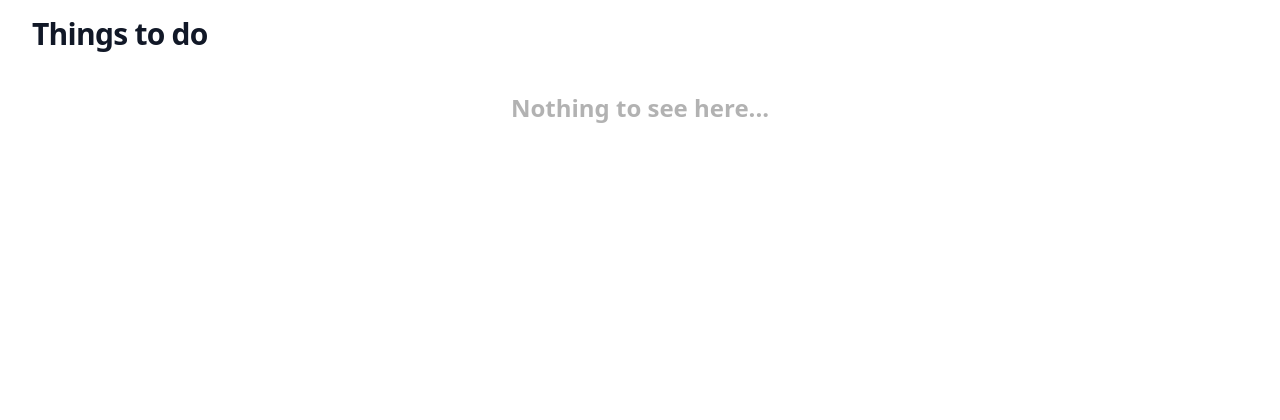
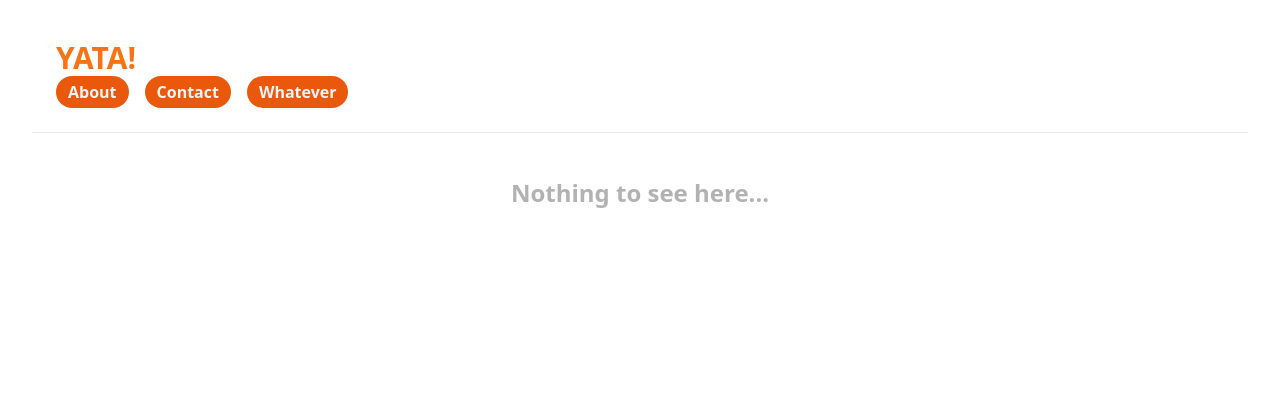
Before and after one commit to cjr47/htmx_alpine_playwright_tutorial, a Django app: page / in a window 1280 px wide. Shown: the top 420 px of the page. Run offline with Django 4.2, Linux system fonts and the light colour scheme; data that the repository does not hold is empty; some libraries are stand-ins or nearby versions.

Commit message:
added dynamic navbar using apline.js

```diff
--- a/yata_config/todos/templates/todos/index.html
+++ b/yata_config/todos/templates/todos/index.html
@@ -6,18 +6,49 @@
     <meta charset="UTF-8">
     <meta name="viewport" content="width=device-width, initial-scale=1.0">
     <title>Things to do</title>
+    <!-- Tailwind -->
     <script src="https://cdn.tailwindcss.com"></script>
+    <!-- htmx -->
     <script src="https://unpkg.com/htmx.org@1.9.11"
         integrity="sha384-0gxUXCCR8yv9FM2b+U3FDbsKthCI66oH5IA9fHppQq9DDMHuMauqq1ZHBpJxQ0J0"
         crossorigin="anonymous"></script>
+    <!-- custom js -->
     <script src="{% static 'todos/utils.js' %}"></script>
+    <!-- Alpine.js -->
+    <script src="//unpkg.com/alpinejs" defer></script>
 </head>
 
 <body hx-headers='{"X-CSRFToken": "{{ csrf_token }}"}'>
     <div class="mx-auto max-w-7xl sm:px-6 lg:px-8 space-y-4 pt-4">
 
-        <h1 class="text-2xl font-bold leading-7 text-gray-900 sm:truncate sm:text-3xl sm:tracking-tight">Things to do
-        </h1>
+        <div class="flex items-center justify-between p-6 border-b mb-5">
+            <div class="hidden lg:block" x-data="{open: true}">
+                <a href="/" class="text-orange-500 font-bold text-3xl">YATA!</a>
+                <nav class="gap-x-4 flex">
+
+                    <a href="#"
+                        class="bg-orange-600 hover:bg-orange-700 text-gray-100 font-bold rounded-full pt-1 pb-1 pl-3 pr-3">About</a>
+                    <a href="#"
+                        class="bg-orange-600 hover:bg-orange-700 text-gray-100 font-bold rounded-full pt-1 pb-1 pl-3 pr-3">Contact</a>
+                    <a href="#"
+                        class="bg-orange-600 hover:bg-orange-700 text-gray-100 font-bold rounded-full pt-1 pb-1 pl-3 pr-3">Whatever</a>
+                </nav>
+            </div>
+
+            <div class="block lg:hidden" x-data="{open:false}">
+                <button
+                    class="bg-orange-600 hover:bg-orange-700 text-gray-100 font-bold rounded-full pt-1 pb-1 pl-3 pr-3"
+                    @click="open = ! open">Menu
+                    🔽</button>
+                <div x-show="open" >
+                     <nav class="flex flex-col text-left gap-2">
+                        <a href="#" class="text-gray-700 font-bold rounded-full pt-1 pb-1 pl-3 pr-3">About</a>
+                        <a href="#" class="text-gray-700 font-bold rounded-full pt-1 pb-1 pl-3 pr-3">Contact</a>
+                        <a href="#" class="text-gray-700 font-bold rounded-full pt-1 pb-1 pl-3 pr-3">Whatever</a>
+                    </nav>
+                </div>
+            </div>
+        </div>
 
 
         <div id="todo_items" data-testid="todo_items" class="space-y-2">
```
